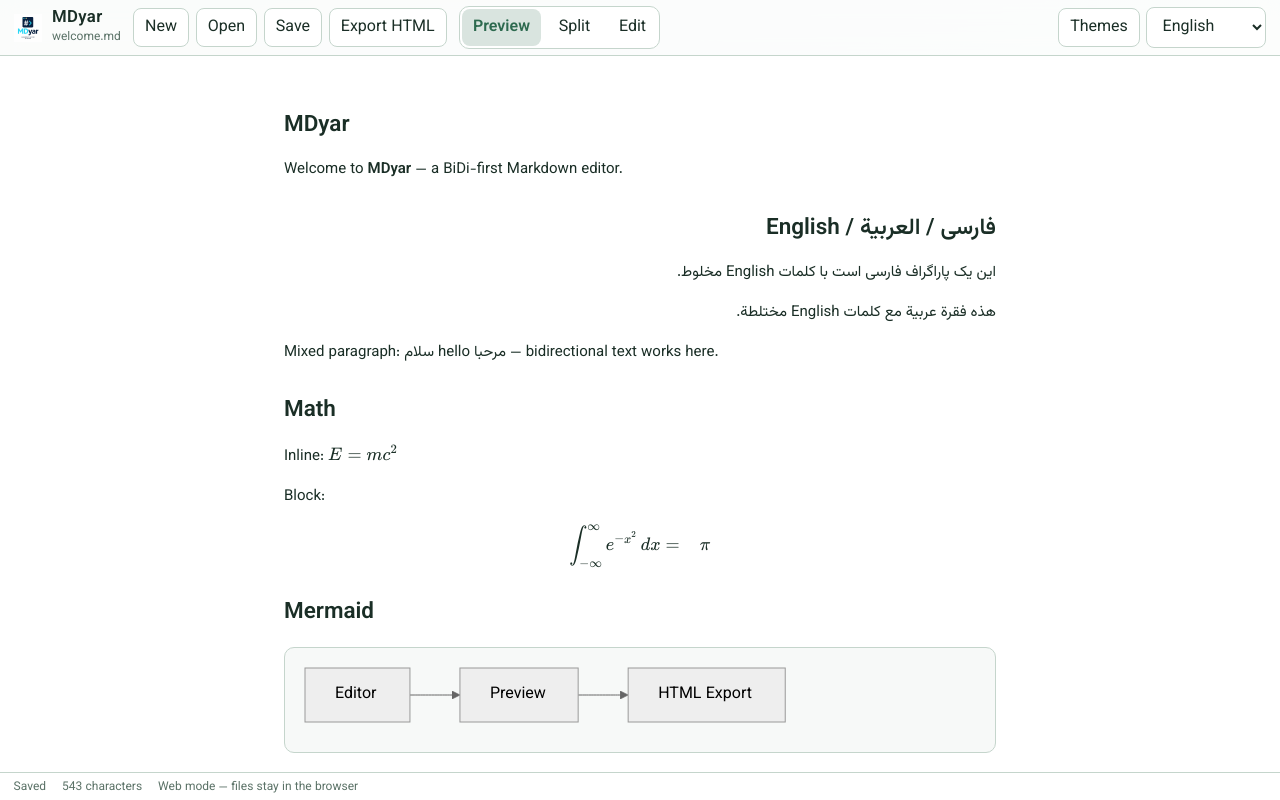
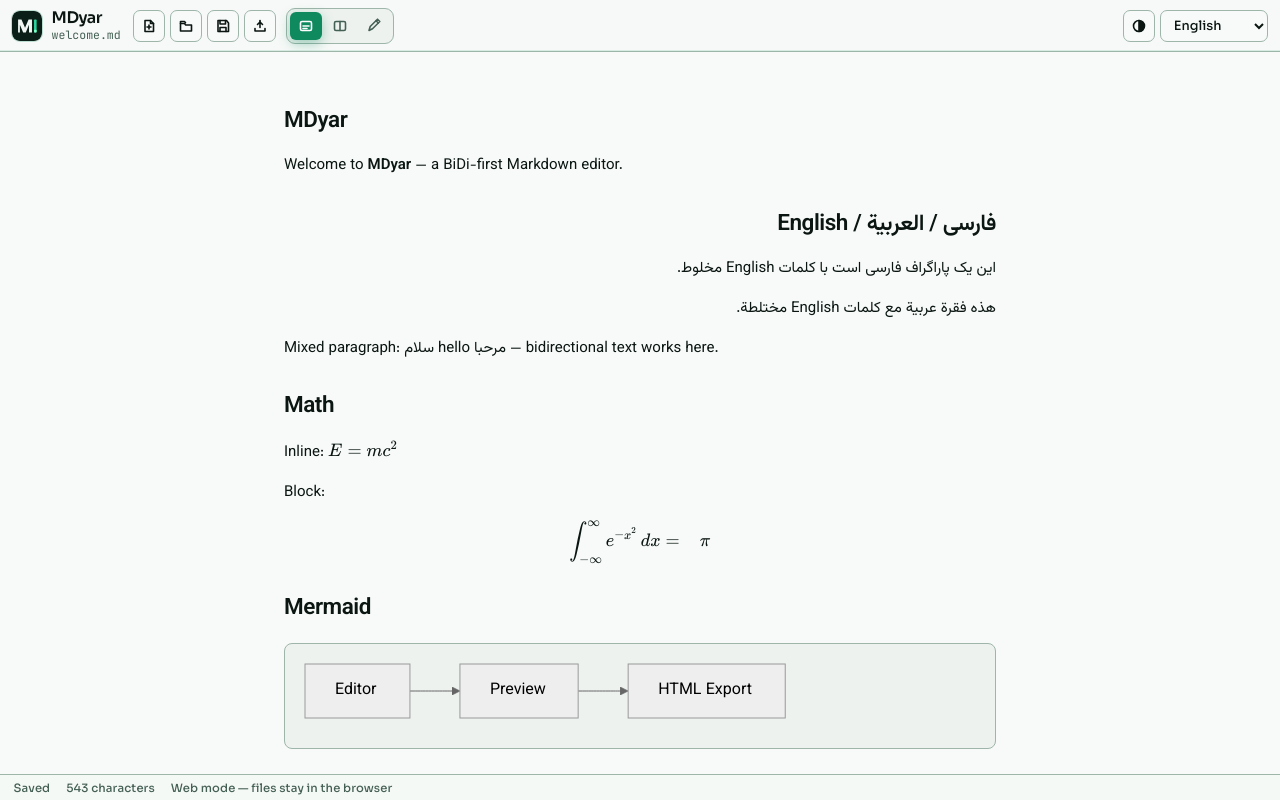
Before and after one commit to mh314k/mdyar, a React (Vite) app: page / in a window 1280 px wide. Built offline with nearby package versions, Linux system fonts and the light colour scheme.

Commit message:
Update font styles and themes; replace IBM Plex with JetBrains Mono and Sora, and modify CSS variables for improved UI aesthetics. Adjust SVG logo and enhance toolbar icons for better visual consistency.

```diff
--- a/index.html
+++ b/index.html
@@ -9,7 +9,7 @@
     <link rel="preconnect" href="https://fonts.googleapis.com" />
     <link rel="preconnect" href="https://fonts.gstatic.com" crossorigin />
     <link
-      href="https://fonts.googleapis.com/css2?family=IBM+Plex+Mono:wght@400;500&family=IBM+Plex+Sans:wght@400;500;600&family=Vazirmatn:wght@400;500;600&display=swap"
+      href="https://fonts.googleapis.com/css2?family=JetBrains+Mono:wght@400;500&family=Sora:wght@400;500;600&family=Vazirmatn:wght@400;500;600&display=swap"
       rel="stylesheet"
     />
   </head>
--- a/src/app/App.tsx
+++ b/src/app/App.tsx
@@ -8,6 +8,7 @@ import { openMarkdownFile, saveMarkdownFile, runningOnDesktop } from "../platfor
 import {
   applyThemeToDocument,
   getActiveThemeId,
+  isDarkTheme,
   resolveTheme,
   setActiveThemeId,
   type MdyarTheme,
@@ -112,6 +113,7 @@ export function App() {
           <MarkdownEditor
             value={content}
             onChange={onChange}
+            dark={isDarkTheme(theme)}
             onScrollRatio={(r) => {
               setScrollSource("editor");
               setScrollRatio(r);
@@ -132,7 +134,9 @@ export function App() {
       </main>
 
       <footer className="mdyar-status">
-        <span>{dirty ? t("status.unsaved") : t("status.saved")}</span>
+        <span className={dirty ? "is-dirty" : undefined}>
+          {dirty ? t("status.unsaved") : t("status.saved")}
+        </span>
         <span>{t("status.chars", { count: content.length })}</span>
         {!isDesktop && <span>{t("status.webHint")}</span>}
       </footer>
--- a/src/app/Toolbar.tsx
+++ b/src/app/Toolbar.tsx
@@ -1,3 +1,4 @@
+import type { ReactNode, SVGProps } from "react";
 import { useTranslation } from "react-i18next";
 import {
   LANGUAGE_META,
@@ -20,6 +21,80 @@ type Props = {
   language: AppLanguage;
 };
 
+function Icon({ children, ...props }: SVGProps<SVGSVGElement> & { children: ReactNode }) {
+  return (
+    <svg
+      width="16"
+      height="16"
+      viewBox="0 0 16 16"
+      fill="none"
+      stroke="currentColor"
+      strokeWidth="1.6"
+      strokeLinecap="round"
+      strokeLinejoin="round"
+      aria-hidden="true"
+      {...props}
+    >
+      {children}
+    </svg>
+  );
+}
+
+const ICONS = {
+  new: (
+    <Icon>
+      <path d="M4 2.5h5.5L12.5 5.5V13.5H4z" />
+      <path d="M9.5 2.5V5.5H12.5" />
+      <path d="M6 9h4M8 7v4" />
+    </Icon>
+  ),
+  open: (
+    <Icon>
+      <path d="M2.5 5.5h4l1.2 1.5H13.5v6H2.5z" />
+      <path d="M2.5 5.5V3.5h4l1 1.2" />
+    </Icon>
+  ),
+  save: (
+    <Icon>
+      <path d="M3 2.5h8.5L13.5 5v8.5H3z" />
+      <path d="M5 2.5v3.5h5.5V2.5" />
+      <path d="M5 13.5v-4h6v4" />
+    </Icon>
+  ),
+  export: (
+    <Icon>
+      <path d="M8 2.5v7" />
+      <path d="M5.5 6.5 8 4l2.5 2.5" />
+      <path d="M3 10.5v2.5h10v-2.5" />
+    </Icon>
+  ),
+  themes: (
+    <Icon>
+      <circle cx="8" cy="8" r="5.5" />
+      <path d="M8 2.5v11" />
+      <path d="M8 2.5a5.5 5.5 0 0 1 0 11z" fill="currentColor" stroke="none" />
+    </Icon>
+  ),
+  preview: (
+    <Icon>
+      <rect x="2.5" y="3.5" width="11" height="9" rx="1.5" />
+      <path d="M5 8h6M5 10.5h4" />
+    </Icon>
+  ),
+  split: (
+    <Icon>
+      <rect x="2.5" y="3.5" width="11" height="9" rx="1.5" />
+      <path d="M8 3.5v9" />
+    </Icon>
+  ),
+  edit: (
+    <Icon>
+      <path d="M3 12.5 4.2 8.5 11.5 1.2l2.3 2.3L6.5 10.8z" />
+      <path d="M10 2.7l2.3 2.3" />
+    </Icon>
+  ),
+};
+
 export function Toolbar({
   fileName,
   dirty,
@@ -37,53 +112,94 @@ export function Toolbar({
   return (
     <header className="mdyar-toolbar">
       <div className="mdyar-brand">
-        <img src={`${import.meta.env.BASE_URL}mdyar.svg`} alt="" width={28} height={28} />
+        <img
+          className="mdyar-brand-mark"
+          src={`${import.meta.env.BASE_URL}mdyar.svg`}
+          alt=""
+          width={30}
+          height={30}
+        />
         <div>
-          <strong>{t("app.name")}</strong>
+          <strong className="mdyar-brand-name">{t("app.name")}</strong>
           <span className="mdyar-file-name">
             {fileName}
-            {dirty ? " •" : ""}
+            {dirty ? (
+              <span className="mdyar-dirty-dot" aria-hidden="true" />
+            ) : null}
           </span>
         </div>
       </div>
 
       <div className="mdyar-toolbar-group" role="group" aria-label="File">
-        <button type="button" className="mdyar-btn" onClick={onNew}>
-          {t("toolbar.newFile")}
+        <button
+          type="button"
+          className="mdyar-icon-btn"
+          onClick={onNew}
+          title={t("toolbar.newFile")}
+          aria-label={t("toolbar.newFile")}
+        >
+          {ICONS.new}
         </button>
-        <button type="button" className="mdyar-btn" onClick={onOpen}>
-          {t("toolbar.open")}
+        <button
+          type="button"
+          className="mdyar-icon-btn"
+          onClick={onOpen}
+          title={t("toolbar.open")}
+          aria-label={t("toolbar.open")}
+        >
+          {ICONS.open}
         </button>
-        <button type="button" className="mdyar-btn" onClick={onSave}>
-          {t("toolbar.save")}
+        <button
+          type="button"
+          className="mdyar-icon-btn"
+          onClick={onSave}
+          title={t("toolbar.save")}
+          aria-label={t("toolbar.save")}
+        >
+          {ICONS.save}
         </button>
-        <button type="button" className="mdyar-btn" onClick={onExportHtml}>
-          {t("toolbar.exportHtml")}
+        <button
+          type="button"
+          className="mdyar-icon-btn"
+          onClick={onExportHtml}
+          title={t("toolbar.exportHtml")}
+          aria-label={t("toolbar.exportHtml")}
+        >
+          {ICONS.export}
         </button>
       </div>
 
       <div className="mdyar-toolbar-group mdyar-segmented" role="group" aria-label="View">
         {(
           [
-            ["preview", "toolbar.previewOnly"],
-            ["split", "toolbar.splitView"],
-            ["edit", "toolbar.editOnly"],
+            ["preview", "toolbar.previewOnly", ICONS.preview],
+            ["split", "toolbar.splitView", ICONS.split],
+            ["edit", "toolbar.editOnly", ICONS.edit],
           ] as const
-        ).map(([mode, key]) => (
+        ).map(([mode, key, icon]) => (
           <button
             key={mode}
             type="button"
             className={viewMode === mode ? "is-active" : undefined}
             onClick={() => onViewMode(mode)}
+            title={t(key)}
+            aria-label={t(key)}
+            aria-pressed={viewMode === mode}
           >
-            {t(key)}
+            {icon}
           </button>
         ))}
       </div>
 
       <div className="mdyar-toolbar-group">
-        <button type="button" className="mdyar-btn" onClick={onThemes}>
-          {t("toolbar.themes")}
+        <button
+          type="button"
+          className="mdyar-icon-btn"
+          onClick={onThemes}
+          title={t("toolbar.themes")}
+          aria-label={t("toolbar.themes")}
+        >
+          {ICONS.themes}
         </button>
         <label className="mdyar-lang">
           <span className="sr-only">{t("toolbar.language")}</span>
--- a/src/styles.css
+++ b/src/styles.css
@@ -1,19 +1,24 @@
 :root {
   color-scheme: light dark;
-  --mdyar-bg: #f4f7f5;
-  --mdyar-fg: #1a2e26;
-  --mdyar-accent: #2d6a4f;
-  --mdyar-surface: #ffffff;
-  --mdyar-border: #c5d5cc;
-  --mdyar-muted: #5c7368;
-  --mdyar-font-editor: "IBM Plex Mono", "Vazirmatn", ui-monospace, monospace;
-  --mdyar-font-preview: "Vazirmatn", "IBM Plex Sans", system-ui, sans-serif;
+  --mdyar-bg: #e8eeeb;
+  --mdyar-fg: #0b1612;
+  --mdyar-accent: #0f8a5f;
+  --mdyar-surface: #f7faf8;
+  --mdyar-border: #9eb5aa;
+  --mdyar-muted: #456055;
+  --mdyar-danger: #c0392b;
+  --mdyar-font-ui: "Sora", "Vazirmatn", system-ui, sans-serif;
+  --mdyar-font-editor: "JetBrains Mono", "Vazirmatn", ui-monospace, monospace;
+  --mdyar-font-preview: "Vazirmatn", "Sora", system-ui, sans-serif;
   --mdyar-font-size: 15px;
   --mdyar-line-height: 1.65;
-  --mdyar-radius: 10px;
-  --mdyar-toolbar-h: 56px;
-  --mdyar-status-h: 28px;
-  font-family: var(--mdyar-font-preview);
+  --mdyar-radius: 8px;
+  --mdyar-toolbar-h: 52px;
+  --mdyar-status-h: 26px;
+  --mdyar-focus: color-mix(in srgb, var(--mdyar-accent) 55%, transparent);
+  --mdyar-elev: 0 1px 0 color-mix(in srgb, #fff 35%, transparent),
+    0 8px 24px color-mix(in srgb, #000 12%, transparent);
+  font-family: var(--mdyar-font-ui);
   font-synthesis: none;
   text-rendering: optimizeLegibility;
   -webkit-font-smoothing: antialiased;
@@ -53,46 +58,69 @@ body {
   grid-template-rows: var(--mdyar-toolbar-h) 1fr var(--mdyar-status-h);
   height: 100%;
   background:
-    radial-gradient(1200px 500px at 10% -10%, color-mix(in srgb, var(--mdyar-accent) 18%, transparent), transparent),
-    radial-gradient(900px 400px at 100% 0%, color-mix(in srgb, var(--mdyar-accent) 10%, transparent), transparent),
-    var(--mdyar-bg);
+    linear-gradient(
+      180deg,
+      color-mix(in srgb, var(--mdyar-accent) 7%, var(--mdyar-bg)) 0,
+      var(--mdyar-bg) var(--mdyar-toolbar-h)
+    );
 }
 
 .mdyar-toolbar {
   display: flex;
   align-items: center;
-  gap: 0.75rem;
-  padding: 0 0.85rem;
+  gap: 0.65rem;
+  padding: 0 0.75rem;
   border-bottom: 1px solid var(--mdyar-border);
-  background: color-mix(in srgb, var(--mdyar-surface) 88%, transparent);
-  backdrop-filter: blur(10px);
+  background: color-mix(in srgb, var(--mdyar-surface) 92%, var(--mdyar-bg));
+  box-shadow: inset 0 -1px 0 color-mix(in srgb, var(--mdyar-accent) 12%, transparent);
   overflow-x: auto;
 }
 
 .mdyar-brand {
   display: flex;
   align-items: center;
-  gap: 0.65rem;
+  gap: 0.6rem;
   min-width: max-content;
+  margin-inline-end: 0.15rem;
 }
 
-.mdyar-brand strong {
+.mdyar-brand-mark {
   display: block;
-  font-size: 1.05rem;
-  letter-spacing: 0.02em;
+  border-radius: 8px;
+  box-shadow: 0 0 0 1px color-mix(in srgb, var(--mdyar-accent) 25%, transparent);
+}
+
+.mdyar-brand-name {
+  display: block;
+  font-family: "Sora", "Vazirmatn", system-ui, sans-serif;
+  font-size: 1rem;
+  font-weight: 600;
+  letter-spacing: -0.03em;
   line-height: 1.1;
 }
 
 .mdyar-file-name {
-  display: block;
-  font-size: 0.75rem;
+  display: flex;
+  align-items: center;
+  gap: 0.35rem;
+  font-size: 0.72rem;
   color: var(--mdyar-muted);
+  font-family: var(--mdyar-font-editor);
+}
+
+.mdyar-dirty-dot {
+  width: 6px;
+  height: 6px;
+  border-radius: 50%;
+  background: var(--mdyar-accent);
+  box-shadow: 0 0 0 3px color-mix(in srgb, var(--mdyar-accent) 22%, transparent);
+  animation: pulseDot 1.4s ease infinite;
 }
 
 .mdyar-toolbar-group {
   display: flex;
   align-items: center;
-  gap: 0.4rem;
+  gap: 0.3rem;
   min-width: max-content;
 }
 
@@ -108,20 +136,36 @@ body {
   border: 1px solid var(--mdyar-border);
   background: var(--mdyar-surface);
   color: var(--mdyar-fg);
-  border-radius: 8px;
+  border-radius: 7px;
   padding: 0.35rem 0.7rem;
   cursor: pointer;
-  transition: border-color 160ms ease, background 160ms ease, transform 120ms ease;
+  transition:
+    border-color 140ms ease,
+    background 140ms ease,
+    color 140ms ease,
+    box-shadow 140ms ease,
+    transform 110ms ease;
 }
 
 .mdyar-btn:hover,
 .mdyar-segmented button:hover,
 .mdyar-icon-btn:hover {
-  border-color: var(--mdyar-accent);
+  border-color: color-mix(in srgb, var(--mdyar-accent) 55%, var(--mdyar-border));
+  background: color-mix(in srgb, var(--mdyar-accent) 8%, var(--mdyar-surface));
+}
+
+.mdyar-btn:focus-visible,
+.mdyar-segmented button:focus-visible,
+.mdyar-icon-btn:focus-visible,
+.mdyar-lang select:focus-visible,
+.mdyar-theme-item:focus-visible {
+  outline: 2px solid var(--mdyar-focus);
+  outline-offset: 2px;
 }
 
 .mdyar-btn:active,
-.mdyar-segmented button:active {
+.mdyar-segmented button:active,
+.mdyar-icon-btn:active {
   transform: translateY(1px);
 }
 
@@ -132,8 +176,8 @@ body {
 }
 
 .mdyar-btn.danger {
-  color: #a33;
-  border-color: color-mix(in srgb, #a33 35%, var(--mdyar-border));
+  color: var(--mdyar-danger);
+  border-color: color-mix(in srgb, var(--mdyar-danger) 35%, var(--mdyar-border));
 }
 
 .mdyar-btn:disabled {
@@ -141,33 +185,56 @@ body {
   cursor: not-allowed;
 }
 
+.mdyar-icon-btn {
+  width: 2rem;
+  height: 2rem;
+  padding: 0;
+  display: inline-grid;
+  place-items: center;
+  line-height: 1;
+}
+
 .mdyar-segmented {
-  padding: 2px;
+  padding: 3px;
   border: 1px solid var(--mdyar-border);
-  border-radius: 10px;
-  background: var(--mdyar-surface);
+  border-radius: 9px;
+  background: color-mix(in srgb, var(--mdyar-bg) 70%, var(--mdyar-surface));
+  gap: 2px;
 }
 
 .mdyar-segmented button {
   border: none;
   background: transparent;
-  border-radius: 8px;
+  border-radius: 6px;
+  width: 2rem;
+  height: 1.75rem;
+  padding: 0;
+  display: inline-grid;
+  place-items: center;
+  color: var(--mdyar-muted);
 }
 
 .mdyar-segmented button.is-active {
-  background: color-mix(in srgb, var(--mdyar-accent) 18%, var(--mdyar-surface));
-  color: var(--mdyar-accent);
+  background: var(--mdyar-accent);
+  color: #fff;
   font-weight: 600;
+  box-shadow: 0 4px 12px color-mix(in srgb, var(--mdyar-accent) 35%, transparent);
+  animation: segmentPop 180ms ease;
 }
 
 .mdyar-lang select {
-  min-width: 7.5rem;
+  min-width: 6.75rem;
+  height: 2rem;
+  padding: 0 0.55rem;
+  font-size: 0.8rem;
+  font-weight: 500;
 }
 
 .mdyar-main {
   min-height: 0;
   display: grid;
   gap: 0;
+  animation: paneIn 180ms ease;
 }
 
 .mdyar-main.is-single {
@@ -208,6 +275,10 @@ body {
   outline: none;
 }
 
+.mdyar-editor .cm-gutters {
+  border-inline-end: 1px solid var(--mdyar-border) !important;
+}
+
 .mdyar-preview-article {
   max-width: 48rem;
   margin: 0 auto;
@@ -222,6 +293,7 @@ body {
 .mdyar-preview-article h3 {
   line-height: 1.25;
   margin-top: 1.4em;
+  letter-spacing: -0.02em;
 }
 
 .mdyar-preview-article a {
@@ -280,7 +352,7 @@ body {
 }
 
 .mdyar-mermaid-error {
-  color: #a33;
+  color: var(--mdyar-danger);
   white-space: pre-wrap;
   font-family: var(--mdyar-font-editor);
   font-size: 0.85em;
@@ -291,21 +363,33 @@ body {
   align-items: center;
   gap: 1rem;
   padding: 0 0.85rem;
-  font-size: 0.75rem;
+  font-size: 0.72rem;
+  font-weight: 500;
+  letter-spacing: 0.01em;
   color: var(--mdyar-muted);
   border-top: 1px solid var(--mdyar-border);
-  background: var(--mdyar-surface);
+  background: color-mix(in srgb, var(--mdyar-surface) 88%, var(--mdyar-bg));
+}
+
+.mdyar-status span:first-child {
+  display: inline-flex;
+  align-items: center;
+  gap: 0.4rem;
+}
+
+.mdyar-status .is-dirty {
+  color: var(--mdyar-accent);
 }
 
 .mdyar-modal-backdrop {
   position: fixed;
   inset: 0;
-  background: color-mix(in srgb, #000 45%, transparent);
+  background: color-mix(in srgb, #000 50%, transparent);
   display: grid;
   place-items: center;
   padding: 1rem;
   z-index: 50;
-  animation: fadeIn 160ms ease;
+  animation: fadeIn 150ms ease;
 }
 
 .mdyar-modal {
@@ -315,30 +399,24 @@ body {
   background: var(--mdyar-surface);
   color: var(--mdyar-fg);
   border: 1px solid var(--mdyar-border);
-  border-radius: 14px;
-  box-shadow: 0 24px 60px color-mix(in srgb, #000 28%, transparent);
-  animation: riseIn 200ms ease;
+  border-radius: 12px;
+  box-shadow: var(--mdyar-elev);
+  animation: riseIn 180ms ease;
 }
 
 .mdyar-modal-header {
   display: flex;
   align-items: center;
   justify-content: space-between;
-  padding: 0.9rem 1rem;
+  padding: 0.85rem 1rem;
   border-bottom: 1px solid var(--mdyar-border);
 }
 
 .mdyar-modal-header h2 {
   margin: 0;
-  font-size: 1.1rem;
-}
-
-.mdyar-icon-btn {
-  width: 2rem;
-  height: 2rem;
-  padding: 0;
-  font-size: 1.25rem;
-  line-height: 1;
+  font-family: "Sora", "Vazirmatn", system-ui, sans-serif;
+  font-size: 1.05rem;
+  letter-spacing: -0.02em;
 }
 
 .mdyar-theme-layout {
@@ -350,7 +428,7 @@ body {
 .mdyar-theme-list {
   display: flex;
   flex-direction: column;
-  gap: 0.4rem;
+  gap: 0.35rem;
   padding: 0.85rem;
   border-inline-end: 1px solid var(--mdyar-border);
   background: color-mix(in srgb, var(--mdyar-bg) 65%, var(--mdyar-surface));
@@ -370,6 +448,7 @@ body {
   padding: 0.55rem 0.65rem;
   border-radius: 8px;
   cursor: pointer;
+  transition: border-color 140ms ease, background 140ms ease;
 }
 
 .mdyar-theme-item small {
@@ -380,6 +459,11 @@ body {
 .mdyar-theme-item:hover {
   border-color: var(--mdyar-border);
   background: var(--mdyar-surface);
+}
+
+.mdyar-theme-item.is-active {
+  border-color: color-mix(in srgb, var(--mdyar-accent) 50%, var(--mdyar-border));
+  box-shadow: inset 3px 0 0 var(--mdyar-accent);
 }
 
 .mdyar-theme-form {
@@ -399,15 +483,7 @@ body {
 
 .mdyar-theme-form input[type="text"],
 .mdyar-theme-form input:not([type]),
-.mdyar-theme-form input[type="search"] {
-  font: inherit;
-  color: var(--mdyar-fg);
-  background: var(--mdyar-bg);
-  border: 1px solid var(--mdyar-border);
-  border-radius: 8px;
-  padding: 0.45rem 0.6rem;
-}
-
+.mdyar-theme-form input[type="search"],
 .mdyar-theme-form input {
   font: inherit;
   color: var(--mdyar-fg);
@@ -440,6 +516,21 @@ body {
   to { opacity: 1; transform: translateY(0); }
 }
 
+@keyframes paneIn {
+  from { opacity: 0.55; }
+  to { opacity: 1; }
+}
+
+@keyframes segmentPop {
+  from { transform: scale(0.94); }
+  to { transform: scale(1); }
+}
+
+@keyframes pulseDot {
+  0%, 100% { opacity: 1; }
+  50% { opacity: 0.45; }
+}
+
 @media (max-width: 860px) {
   .mdyar-main.is-split {
     grid-template-columns: 1fr;
@@ -462,3 +553,16 @@ body {
     overflow: auto;
   }
 }
+
+@media (prefers-reduced-motion: reduce) {
+  .mdyar-btn,
+  .mdyar-segmented button,
+  .mdyar-icon-btn,
+  .mdyar-main,
+  .mdyar-modal,
+  .mdyar-modal-backdrop,
+  .mdyar-dirty-dot {
+    animation: none !important;
+    transition: none !important;
+  }
+}
--- a/src/themes/types.ts
+++ b/src/themes/types.ts
@@ -20,58 +20,58 @@ export type MdyarTheme = {
 
 export const BUILTIN_THEMES: MdyarTheme[] = [
   {
-    id: "pine-light",
-    name: "Pine Light",
+    id: "signal-light",
+    name: "Signal Light",
     builtin: true,
     colors: {
-      bg: "#f4f7f5",
-      fg: "#1a2e26",
-      accent: "#2d6a4f",
-      surface: "#ffffff",
-      border: "#c5d5cc",
-      muted: "#5c7368",
+      bg: "#e8eeeb",
+      fg: "#0b1612",
+      accent: "#0f8a5f",
+      surface: "#f7faf8",
+      border: "#9eb5aa",
+      muted: "#456055",
     },
     fonts: {
-      editor: '"IBM Plex Mono", "Vazirmatn", ui-monospace, monospace',
-      preview: '"Vazirmatn", "IBM Plex Sans", system-ui, sans-serif',
+      editor: '"JetBrains Mono", "Vazirmatn", ui-monospace, monospace',
+      preview: '"Vazirmatn", "Sora", system-ui, sans-serif',
     },
     fontSize: 15,
     lineHeight: 1.65,
   },
   {
-    id: "pine-dark",
-    name: "Pine Dark",
+    id: "signal-dark",
+    name: "Signal Dark",
     builtin: true,
     colors: {
-      bg: "#0f1a16",
-      fg: "#e4efe9",
-      accent: "#6bbf8a",
-      surface: "#16241e",
+      bg: "#07110e",
+      fg: "#e8f2ec",
+      accent: "#2dd4a0",
+      surface: "#0f1c17",
       border: "#2a4036",
       muted: "#8aa899",
     },
     fonts: {
-      editor: '"IBM Plex Mono", "Vazirmatn", ui-monospace, monospace',
-      preview: '"Vazirmatn", "IBM Plex Sans", system-ui, sans-serif',
+      editor: '"JetBrains Mono", "Vazirmatn", ui-monospace, monospace',
+      preview: '"Vazirmatn", "Sora", system-ui, sans-serif',
     },
     fontSize: 15,
     lineHeight: 1.65,
   },
   {
-    id: "slate-paper",
-    name: "Slate Paper",
+    id: "signal-slate",
+    name: "Signal Slate",
     builtin: true,
     colors: {
-      bg: "#eceff3",
-      fg: "#1c2430",
-      accent: "#3d5a80",
-      surface: "#f8f9fb",
-      border: "#c8d0db",
-      muted: "#5d6b7c",
+      bg: "#e4e9ef",
+      fg: "#101820",
+      accent: "#2a6f97",
+      surface: "#f4f6f9",
+      border: "#a8b4c4",
+      muted: "#4d5d70",
     },
     fonts: {
-      editor: '"IBM Plex Mono", "Vazirmatn", ui-monospace, monospace',
-      preview: '"IBM Plex Sans", "Vazirmatn", system-ui, sans-serif',
+      editor: '"JetBrains Mono", "Vazirmatn", ui-monospace, monospace',
+      preview: '"Sora", "Vazirmatn", system-ui, sans-serif',
     },
     fontSize: 15,
     lineHeight: 1.7,
@@ -80,6 +80,12 @@ export const BUILTIN_THEMES: MdyarTheme[] = [
 
 const THEMES_KEY = "mdyar.customThemes";
 const ACTIVE_KEY = "mdyar.activeTheme";
+
+const LEGACY_THEME_IDS: Record<string, string> = {
+  "pine-light": "signal-light",
+  "pine-dark": "signal-dark",
+  "slate-paper": "signal-slate",
+};
 
 export function loadCustomThemes(): MdyarTheme[] {
   try {
@@ -101,7 +107,8 @@ export function getAllThemes(): MdyarTheme[] {
 }
 
 export function getActiveThemeId(): string {
-  return localStorage.getItem(ACTIVE_KEY) ?? "pine-light";
+  const stored = localStorage.getItem(ACTIVE_KEY) ?? "signal-light";
+  return LEGACY_THEME_IDS[stored] ?? stored;
 }
 
 export function setActiveThemeId(id: string) {
@@ -109,7 +116,18 @@ export function setActiveThemeId(id: string) {
 }
 
 export function resolveTheme(id: string): MdyarTheme {
-  return getAllThemes().find((t) => t.id === id) ?? BUILTIN_THEMES[0];
+  const mapped = LEGACY_THEME_IDS[id] ?? id;
+  return getAllThemes().find((t) => t.id === mapped) ?? BUILTIN_THEMES[0];
+}
+
+export function isDarkTheme(theme: MdyarTheme): boolean {
+  const hex = theme.colors.bg.replace("#", "");
+  if (hex.length !== 6) return false;
+  const r = parseInt(hex.slice(0, 2), 16);
+  const g = parseInt(hex.slice(2, 4), 16);
+  const b = parseInt(hex.slice(4, 6), 16);
+  const luminance = (0.2126 * r + 0.7152 * g + 0.0722 * b) / 255;
+  return luminance < 0.45;
 }
 
 export function applyThemeToDocument(theme: MdyarTheme) {
@@ -124,6 +142,12 @@ export function applyThemeToDocument(theme: MdyarTheme) {
   root.style.setProperty("--mdyar-font-preview", theme.fonts.preview);
   root.style.setProperty("--mdyar-font-size", `${theme.fontSize}px`);
   root.style.setProperty("--mdyar-line-height", String(theme.lineHeight));
+  root.style.setProperty(
+    "--mdyar-danger",
+    isDarkTheme(theme) ? "#f07178" : "#c0392b",
+  );
+  root.dataset.theme = isDarkTheme(theme) ? "dark" : "light";
+  root.style.colorScheme = isDarkTheme(theme) ? "dark" : "light";
 }
 
 export function createBlankTheme(name = "Custom theme"): MdyarTheme {
```
Also changed, not shown: src/editor/MarkdownEditor.tsx (+9 -2 lines), public/mdyar.svg.
